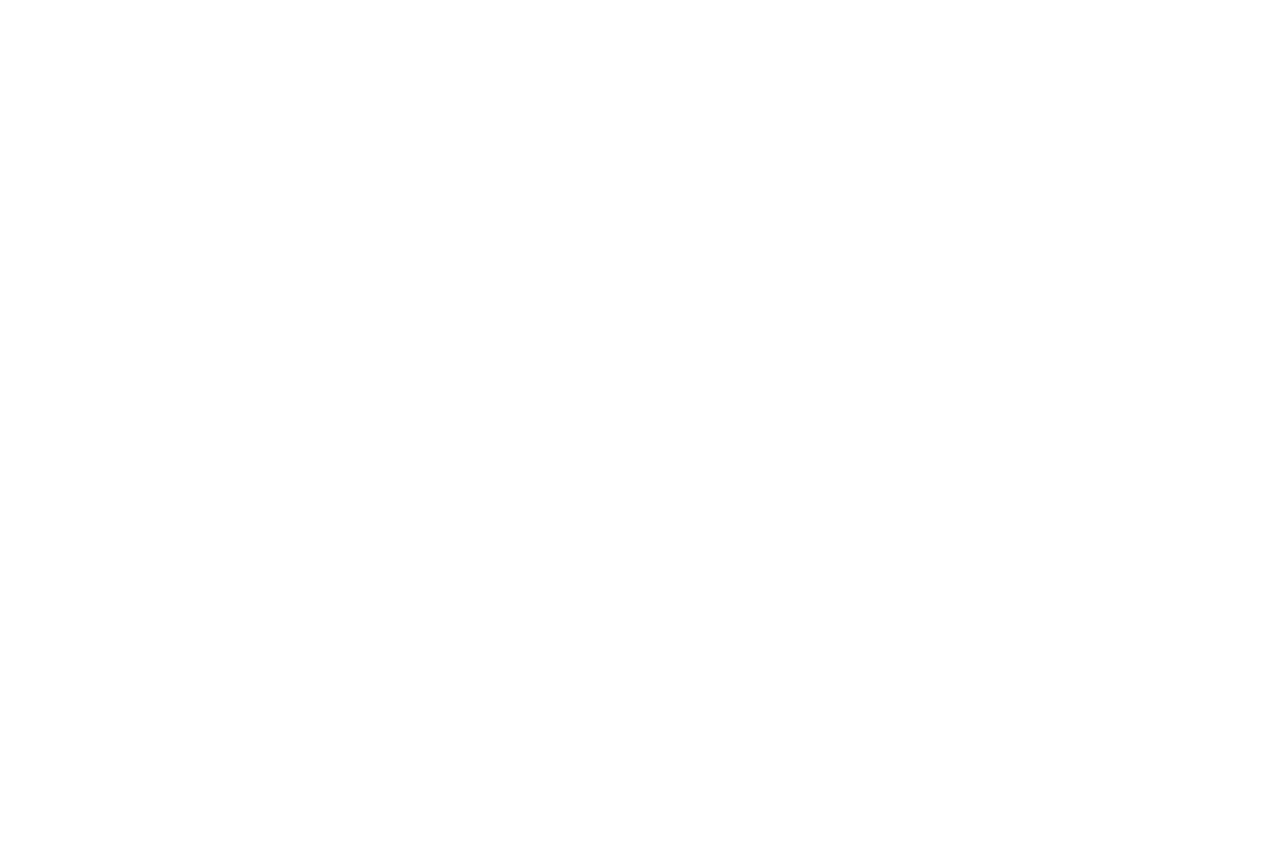
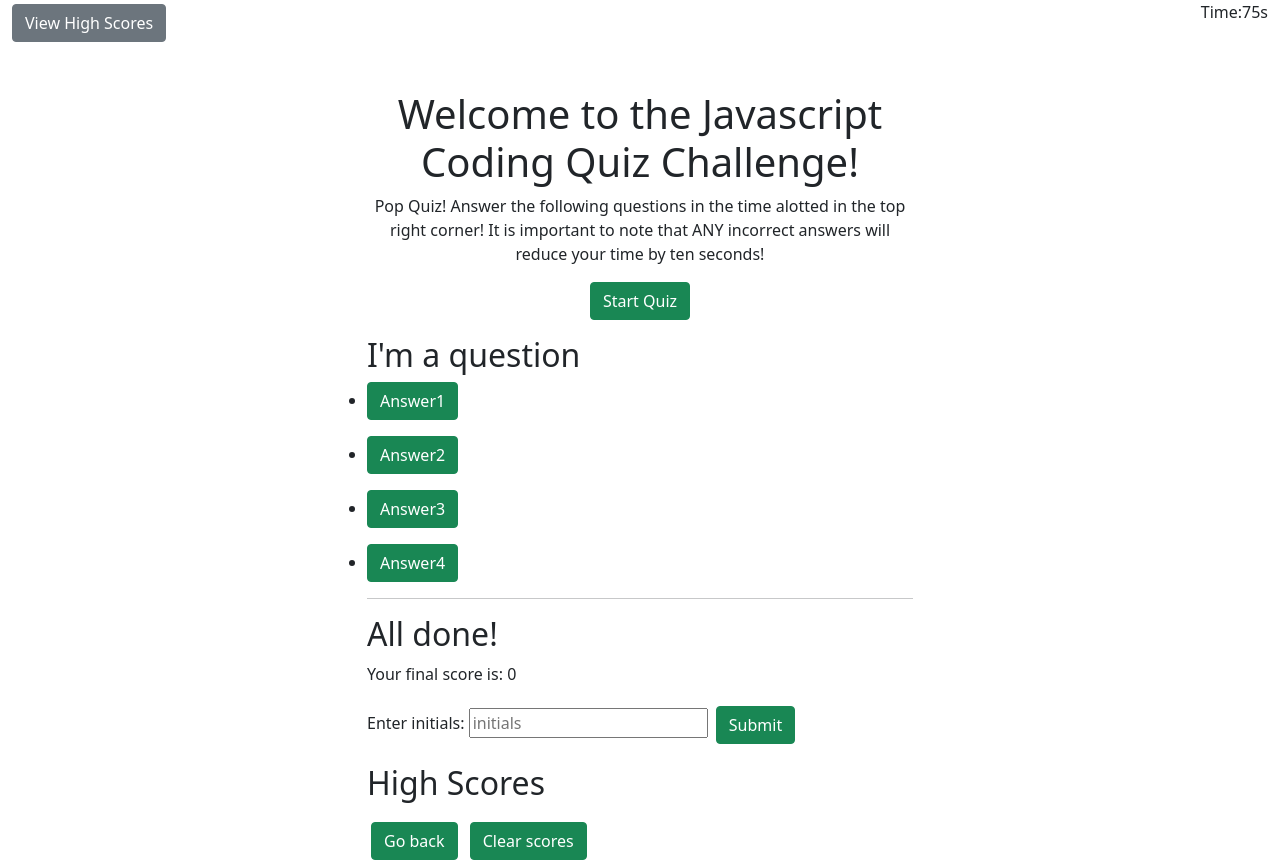
Before and after one commit to BigMikeNova/Coder-Quiz, a plain HTML site: page index.html in a window 1280 px wide. Before the commit the page ends 800 px from the top, so only its background shows below. Drawn offline with nearby package versions, Linux system fonts and the light colour scheme.

Commit message:
html classes and bootstrap to create basic structure of the quiz for interaction with js

```diff
--- a/index.html
+++ b/index.html
@@ -9,9 +9,76 @@
     <link rel="stylesheet" href="assets/style.css">
     <title>JS Coder Quiz</title>
 </head>
-
 <body>
-
+    <header class="container-fluid mb-5">
+        <div class="row">
+            <div class="col-6">
+                <button id="view-scores" type="button" class="btn btn-secondary d-inline-block mt-1">View High Scores</button>
+            </div>
+            <div class="col-6">
+                <p class="d-flex justify-content-end time">Time:75s</p>
+            </div>
+        </div>
+    </header>
+    <main>
+        <div class="container">
+            <section id="intro">
+                <div class="row">
+                    <div class="col-3"></div>
+                    <div class="col-6">
+                        <h1 class="d-flex justify-content-center text-center">Welcome to the Javascript Coding Quiz Challenge!</h1>
+                        <p class="d-flex justify-content-center text-center">Pop Quiz! Answer the following questions in the time alotted in the top right corner! It is important to note that ANY incorrect answers will reduce your time by ten seconds!</p>
+                        <button id="start" type="button" class="btn btn-success mx-auto d-block">Start Quiz</button></p>
+                    </div>
+                </div>
+            </section>
+            <section id="questions">
+                <div class="row">
+                    <div class="col-3"></div>
+                    <div class="col-6">
+                        <h2 id="question">I'm a question</h2>
+                        <ul class="px-0 py-0 nobullets">
+                            <li class="mb-3"><button id="answer1" value="0" type="button"
+                                    class="btn btn-success ansBtn">Answer1</button></li>
+                            <li class="mb-3"><button id="answer2" value="1" type="button"
+                                    class="btn btn-success ansBtn">Answer2</button></li>
+                            <li class="mb-3"><button id="answer3" value="2" type="button"
+                                    class="btn btn-success ansBtn">Answer3</button></li>
+                            <li class="mb-3"><button id="answer4" value="3" type="button"
+                                    class="btn btn-success ansBtn">Answer4</button></li>
+                        </ul>
+                        <div id="yesno" class="font-weight-light font-italic">
+                            <hr>
+                        </div>
+                    </div>
+                </div>
+            </section>
+            <section id="final">
+                <div class="row">
+                    <div class="col-3"></div>
+                    <div class="col-6">
+                        <h2>All done!</h2>
+                        <p>Your final score is: <span id="score" class="pl-1">0</span></p>
+                        <p>Enter initials: <span class="ml-1"><input placeholder="initials" id="initials" /></span>
+                            <button id="submit-score" class="btn btn-success mx-1 my-1 d-inline-block">Submit</button>
+                        </p>
+                    </div>
+                </div>
+            </section>
+            <section id="highscores">
+                <div class="row">
+                    <div class="col-3"></div>
+                    <div class="col-6">
+                            <h2>High Scores</h2>
+                            <ol id="score-list">
+                            </ol>
+                            <button id="goback" class="btn btn-success d-inline-block mx-1 my-1">Go back</button>
+                            <button id="clearscores" class="btn btn-success mx-1 my-1 d-inline-block">Clear scores</button>
+                    </div>
+                </div>
+            </section>
+        </div>
+    </main>
 </body>
 
 </html>
```
